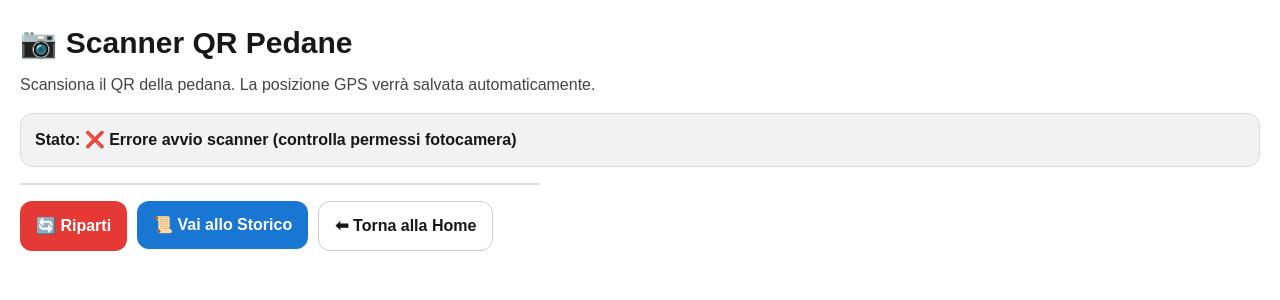
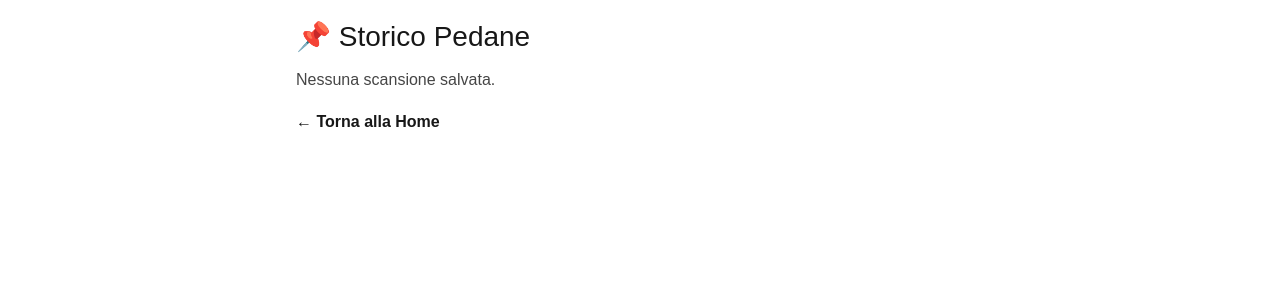
Before and after one commit to lucamandis89/pallet-tracker, a Next.js app: page /history in a window 1280 px wide. Shown: the top 300 px of the page. Built offline with nearby package versions, Linux system fonts and the light colour scheme.

Commit message:
Update page.tsx

```diff
--- a/app/history/page.tsx
+++ b/app/history/page.tsx
@@ -1,173 +1,46 @@
 "use client";
 
-import { useEffect, useMemo, useRef, useState } from "react";
-import Link from "next/link";
+import React, { useEffect, useState } from "react";
 
 type HistoryItem = {
   id: string;
-  qrCode: string;
-  lat: number;
-  lng: number;
+  code: string;
+  lat?: number;
+  lng?: number;
   date: string;
 };
 
-const STORAGE_KEY = "pallet_history";
+export default function HistoryPage() {
+  const [history, setHistory] = useState<HistoryItem[]>([]);
 
-function saveToHistory(item: HistoryItem) {
-  const raw = localStorage.getItem(STORAGE_KEY);
-  const arr: HistoryItem[] = raw ? JSON.parse(raw) : [];
-  arr.push(item);
-  localStorage.setItem(STORAGE_KEY, JSON.stringify(arr));
+  useEffect(() => {
+    const saved = localStorage.getItem("pallet_history");
+    if (saved) {
+      setHistory(JSON.parse(saved));
+    }
+  }, []);
+
+  function clearHistory() {
+    localStorage.removeItem("pallet_history");
+    setHistory([]);
   }
 
-export default function ScanPage() {
-  const scannerRef = useRef<any>(null);
-  const html5QrCodeRef = useRef<any>(null);
+  return (
+    <div style={{ padding: 16, maxWidth: 720, margin: "0 auto" }}>
+      <h1 style={{ fontSize: 28, marginBottom: 10 }}>📌 Storico Pedane</h1>
 
-  const [status, setStatus] = useState("📷 Inquadra il QR della pedana");
-  const [qr, setQr] = useState<string>("");
-  const [lat, setLat] = useState<number | null>(null);
-  const [lng, setLng] = useState<number | null>(null);
-  const [isRunning, setIsRunning] = useState(false);
+      {history.length === 0 ? (
+        <p style={{ fontSize: 16, opacity: 0.8 }}>Nessuna scansione salvata.</p>
+      ) : (
+        <>
+          <div style={{ display: "flex", justifyContent: "space-between", marginBottom: 12 }}>
+            <p style={{ fontWeight: 700 }}>Totale scansioni: {history.length}</p>
 
-  const dateString = useMemo(() => new Date().toLocaleString(), [qr, lat, lng]);
-
-  const getGPS = () =>
-    new Promise<{ lat: number; lng: number }>((resolve, reject) => {
-      if (!navigator.geolocation) return reject(new Error("Geolocalizzazione non supportata"));
-      navigator.geolocation.getCurrentPosition(
-        (pos) => resolve({ lat: pos.coords.latitude, lng: pos.coords.longitude }),
-        (err) => reject(err),
-        { enableHighAccuracy: true, timeout: 12000, maximumAge: 0 }
-      );
-    });
-
-  useEffect(() => {
-    let cancelled = false;
-
-    const start = async () => {
-      try {
-        const mod = await import("html5-qrcode");
-        if (cancelled) return;
-
-        const { Html5Qrcode } = mod;
-
-        const html5QrCode = new Html5Qrcode("qr-reader");
-        html5QrCodeRef.current = html5QrCode;
-
-        setStatus("📷 Avvio fotocamera...");
-        setIsRunning(true);
-
-        await html5QrCode.start(
-          { facingMode: "environment" },
-          { fps: 12, qrbox: { width: 220, height: 220 } },
-          async (decodedText: string) => {
-            // Evita doppie letture
-            if (qr) return;
-
-            setQr(decodedText);
-            setStatus("✅ QR letto correttamente!");
-
-            // Ferma subito la scansione per non rileggerlo
-            try {
-              await html5QrCode.stop();
-              await html5QrCode.clear();
-              setIsRunning(false);
-            } catch {}
-
-            // GPS
-            try {
-              setStatus("📍 Recupero posizione GPS...");
-              const g = await getGPS();
-              setLat(g.lat);
-              setLng(g.lng);
-
-              // Salva storico
-              const item: HistoryItem = {
-                id: crypto.randomUUID ? crypto.randomUUID() : String(Date.now()),
-                qrCode: decodedText,
-                lat: g.lat,
-                lng: g.lng,
-                date: new Date().toLocaleString(),
-              };
-
-              saveToHistory(item);
-              setStatus("✅ Salvato in storico!");
-            } catch (e) {
-              setStatus("⚠ GPS non disponibile o permesso negato");
-            }
-          },
-          () => {
-            // onScanFailure: non fare nulla (evita spam in console)
-          }
-        );
-      } catch (e) {
-        setStatus("❌ Errore avvio scanner (controlla permessi fotocamera)");
-        setIsRunning(false);
-      }
-    };
-
-    start();
-
-    return () => {
-      cancelled = true;
-      const html5QrCode = html5QrCodeRef.current;
-      if (html5QrCode) {
-        html5QrCode
-          .stop()
-          .then(() => html5QrCode.clear())
-          .catch(() => {});
-      }
-    };
-    // eslint-disable-next-line react-hooks/exhaustive-deps
-  }, []);
-
-  const reset = async () => {
-    // Ricarica la pagina per ripartire pulito (semplice e affidabile)
-    window.location.reload();
-  };
-
-  return (
-    <div style={{ padding: 20, fontFamily: "Arial, sans-serif" }}>
-      <h1 style={{ fontSize: 30, fontWeight: 800 }}>📷 Scanner QR Pedane</h1>
-      <p style={{ color: "#444", marginTop: 8 }}>
-        Scansiona il QR della pedana. La posizione GPS verrà salvata automaticamente.
-      </p>
-
-      <div
+            <button
+              onClick={clearHistory}
               style={{
-          marginTop: 16,
-          padding: 14,
-          borderRadius: 12,
-          background: "#f2f2f2",
-          border: "1px solid #ddd",
-          fontSize: 16,
-          fontWeight: 700,
-        }}
-      >
-        Stato: {status}
-      </div>
-
-      <div style={{ marginTop: 16 }}>
-        <div
-          id="qr-reader"
-          ref={scannerRef as any}
-          style={{
-            width: "100%",
-            maxWidth: 520,
-            borderRadius: 16,
-            overflow: "hidden",
-            border: "1px solid #ddd",
-          }}
-        />
-      </div>
-
-      <div style={{ marginTop: 16, display: "flex", gap: 10, flexWrap: "wrap" }}>
-        <button
-          onClick={reset}
-          style={{
-            padding: "12px 16px",
-            borderRadius: 12,
+                padding: "10px 14px",
+                borderRadius: 10,
                 border: "none",
                 background: "#e53935",
                 color: "white",
@@ -175,83 +48,51 @@ export default function ScanPage() {
                 cursor: "pointer",
               }}
             >
-          🔄 Riparti
+              Cancella tutto
             </button>
+          </div>
 
-        <Link href="/history">
-          <button
+          {history.map((item) => (
+            <div
+              key={item.id}
               style={{
-              padding: "12px 16px",
-              borderRadius: 12,
-              border: "none",
-              background: "#1976d2",
-              color: "white",
-              fontWeight: 800,
-              cursor: "pointer",
+                padding: 14,
+                borderRadius: 14,
+                border: "1px solid #ddd",
+                marginBottom: 12,
+                background: "#f9f9f9",
               }}
             >
-            📜 Vai allo Storico
-          </button>
-        </Link>
+              <div style={{ fontWeight: 900, fontSize: 18 }}>📦 {item.code}</div>
+              <div style={{ marginTop: 6, fontSize: 14 }}>🕒 {item.date}</div>
 
-        <Link href="/">
-          <button
-            style={{
-              padding: "12px 16px",
-              borderRadius: 12,
-              border: "1px solid #ccc",
-              background: "white",
-              fontWeight: 800,
-              cursor: "pointer",
-            }}
+              {item.lat && item.lng ? (
+                <div style={{ marginTop: 6, fontSize: 14 }}>
+                  📍 GPS: {item.lat}, {item.lng}
+                  <br />
+                  <a
+                    href={`https://www.google.com/maps?q=${item.lat},${item.lng}`}
+                    target="_blank"
+                    style={{ fontWeight: 800 }}
                   >
-            ⬅ Torna alla Home
-          </button>
-        </Link>
+                    Apri su Google Maps
+                  </a>
                 </div>
-
-      {qr && (
-        <div
-          style={{
-            marginTop: 16,
-            padding: 16,
-            borderRadius: 14,
-            background: "#e9f7ef",
-            border: "2px solid #2e7d32",
-            fontSize: 18,
-            fontWeight: 800,
-          }}
-        >
-          ✅ QR Rilevato: <div style={{ marginTop: 6 }}>{qr}</div>
+              ) : (
+                <div style={{ marginTop: 6, fontSize: 14, opacity: 0.8 }}>
+                  GPS non disponibile
                 </div>
               )}
-
-      {lat !== null && lng !== null && (
-        <div
-          style={{
-            marginTop: 12,
-            padding: 16,
-            borderRadius: 14,
-            background: "#e3f2fd",
-            border: "2px solid #1565c0",
-            fontSize: 16,
-            fontWeight: 800,
-          }}
-        >
-          📍 GPS Salvato:
-          <div style={{ marginTop: 8, fontWeight: 600 }}>
-            Lat: {lat} <br />
-            Lng: {lng} <br />
-            Data: {dateString}
             </div>
-        </div>
+          ))}
+        </>
       )}
 
-      {isRunning && (
-        <p style={{ marginTop: 10, color: "#777" }}>
-          Se non legge, prova ad avvicinare/allontanare e a mettere più luce.
-        </p>
-      )}
+      <div style={{ marginTop: 18 }}>
+        <a href="/" style={{ fontWeight: 900, textDecoration: "none" }}>
+          ← Torna alla Home
+        </a>
+      </div>
     </div>
   );
 }
```
Lines whose indentation alone changed are shown as unchanged.
